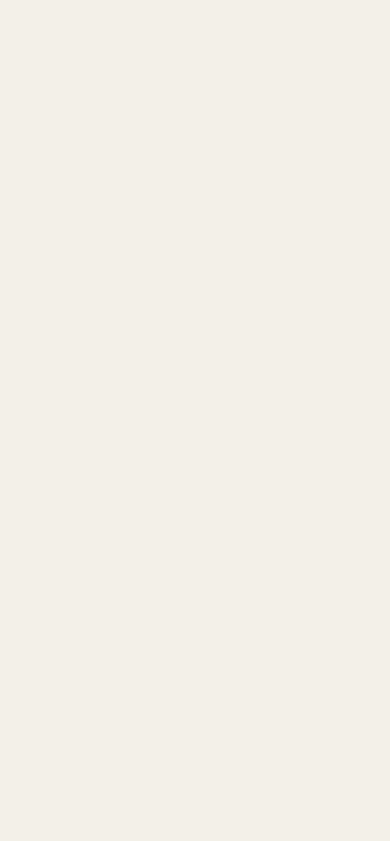
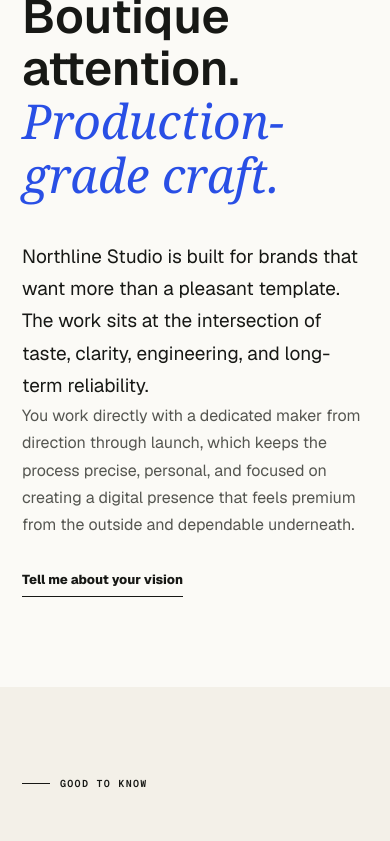
Before and after one commit to PeterwuSDE/peter-wu-studio, a Next.js app: page / in a window 390 px wide. Shown: the part 10900-11741 px from the top of the page. Before the commit the page ends 10209 px from the top, so only its background shows below. Built offline with nearby package versions, Linux system fonts and the light colour scheme.

Commit message:
Add website pricing section

```diff
--- a/app/MobileMenu.tsx
+++ b/app/MobileMenu.tsx
@@ -6,6 +6,7 @@
 
 const mobileLinks = [
   { href: "#services", label: "Services" },
+  { href: "#pricing", label: "Pricing" },
   { href: "#process", label: "Process" },
   { href: "#about", label: "About" },
   { href: "#contact", label: "Start a project" },
--- a/app/globals.css
+++ b/app/globals.css
@@ -122,6 +122,37 @@
 .service li { font: 9px var(--font-geist-mono); text-transform: uppercase; letter-spacing: .08em; padding: 9px 0; border-bottom: 1px solid var(--line); }
 .services-note { max-width: 640px; margin: 32px 0 0; color: #555651; font-size: 14px; line-height: 1.7; }
 
+.pricing-section { background: var(--paper-bright); }
+.pricing-heading { display: grid; grid-template-columns: minmax(0, 1.1fr) minmax(300px, .65fr); gap: clamp(60px, 9vw, 145px); align-items: end; margin-bottom: 78px; }
+.pricing-heading h2 { margin: 0; font-size: clamp(45px, 5.6vw, 88px); line-height: 1.08; letter-spacing: 0; font-weight: 600; }
+.pricing-heading > p { max-width: 540px; margin: 0 0 6px; color: #555651; font-size: 16px; line-height: 1.75; }
+.pricing-grid { display: grid; grid-template-columns: repeat(3, minmax(0, 1fr)); border-top: 1px solid var(--line); border-left: 1px solid var(--line); }
+.pricing-card { min-width: 0; padding: clamp(30px, 3vw, 46px); border-right: 1px solid var(--line); border-bottom: 1px solid var(--line); }
+.pricing-card-featured { background: var(--blue); color: white; }
+.pricing-card-topline { min-height: 22px; display: flex; justify-content: space-between; gap: 18px; font: 9px var(--font-geist-mono); text-transform: uppercase; letter-spacing: .11em; color: var(--blue); }
+.pricing-card-featured .pricing-card-topline { color: var(--lime); }
+.pricing-card-topline small { font: inherit; }
+.pricing-card h3 { min-height: 2.25em; margin: 32px 0 18px; font-size: clamp(29px, 3vw, 43px); line-height: 1.08; letter-spacing: 0; }
+.pricing-price { margin: 0; font: 10px var(--font-geist-mono); text-transform: uppercase; letter-spacing: .1em; font-weight: 650; }
+.pricing-description { min-height: 9.2em; margin: 38px 0 42px; color: #555651; font-size: 15px; line-height: 1.72; }
+.pricing-card-featured .pricing-description { color: rgba(255,255,255,.72); }
+.pricing-card h4 { margin: 0 0 15px; font: 9px var(--font-geist-mono); text-transform: uppercase; letter-spacing: .11em; }
+.pricing-card ul { list-style: none; margin: 0; padding: 0; border-top: 1px solid var(--line); }
+.pricing-card-featured ul { border-color: rgba(255,255,255,.24); }
+.pricing-card li { position: relative; padding: 11px 0 11px 15px; border-bottom: 1px solid var(--line); font-size: 12px; line-height: 1.5; }
+.pricing-card-featured li { border-color: rgba(255,255,255,.24); }
+.pricing-card li::before { content: ""; position: absolute; left: 0; top: 1.05rem; width: 4px; height: 4px; border-radius: 50%; background: var(--blue); }
+.pricing-card-featured li::before { background: var(--lime); }
+.pricing-support { display: grid; grid-template-columns: .9fr 1.1fr; gap: clamp(60px, 9vw, 145px); margin-top: 82px; padding-top: 50px; border-top: 1px solid var(--line); }
+.pricing-label { margin: 0 0 25px; font: 9px var(--font-geist-mono); text-transform: uppercase; letter-spacing: .11em; color: var(--blue); }
+.care-panel h3 { margin: 0 0 25px; font-size: clamp(29px, 3.5vw, 48px); line-height: 1.12; letter-spacing: 0; }
+.care-panel > p:last-child { max-width: 590px; margin: 0; color: #555651; font-size: 15px; line-height: 1.72; }
+.enhancements-panel dl { margin: 0; }
+.enhancements-panel dl > div { display: grid; grid-template-columns: 1fr auto; gap: 25px; padding: 15px 0; border-bottom: 1px solid var(--line); }
+.enhancements-panel dt, .enhancements-panel dd { margin: 0; font-size: 13px; line-height: 1.5; }
+.enhancements-panel dd { color: #555651; text-align: right; }
+.pricing-terms { max-width: 850px; margin: 60px 0 0; padding-top: 26px; border-top: 1px solid var(--line); color: #6a6b66; font-size: 12px; line-height: 1.7; }
+
 .process-section { background: var(--blue); color: white; display: grid; grid-template-columns: .9fr 1.1fr; gap: clamp(70px,10vw,160px); }
 .process-intro { position: sticky; top: 150px; align-self: start; }
 .process-intro > p:last-child { max-width: 390px; color: rgba(255,255,255,.65); line-height: 1.7; margin-top: 38px; }
@@ -190,6 +221,10 @@
   .hero-proof { width: 100%; bottom: auto; top: calc(100svh - 63px); }
   .service { grid-template-columns: 50px .7fr 1.3fr; }
   .service ul { grid-column: 3; }
+  .pricing-heading, .pricing-support { grid-template-columns: 1fr; }
+  .pricing-heading { gap: 42px; }
+  .pricing-grid { grid-template-columns: 1fr; }
+  .pricing-card h3, .pricing-description { min-height: 0; }
   .about-section { gap: 70px; }
 }
 
@@ -218,6 +253,12 @@
   .services-heading { margin-bottom: 60px; }
   .service { grid-template-columns: 36px 1fr; gap: 24px; padding: 40px 0; }
   .service > p, .service ul { grid-column: 2; }
+  .pricing-heading { margin-bottom: 55px; }
+  .pricing-card { padding: 32px 26px; }
+  .pricing-description { margin: 28px 0 32px; }
+  .pricing-support { gap: 55px; margin-top: 60px; padding-top: 42px; }
+  .enhancements-panel dl > div { grid-template-columns: 1fr; gap: 5px; }
+  .enhancements-panel dd { text-align: left; }
   .process-section { gap: 55px; }
   .process-intro { position: static; }
   .about-card { max-width: 420px; }
--- a/app/page.tsx
+++ b/app/page.tsx
@@ -31,6 +31,59 @@
     title: "Business Tools & Integrations",
     text: "A tailored suite of digital tools designed around the way your business works. From bookings and client intake to payments, content management, onboarding, and workflow integrations, we connect the systems that help you operate with greater clarity and efficiency.",
     tags: ["Booking & scheduling", "Forms & client intake", "Payments & deposits", "Workflow integrations"],
+  },
+];
+
+const pricingTiers = [
+  {
+    number: "01",
+    name: "The Essential",
+    price: "Starting from $1,500",
+    description: "A focused, beautifully considered website for an independent professional, emerging brand, or service-led business that needs a polished home online.",
+    features: [
+      "Up to 3 thoughtfully designed pages",
+      "Custom visual direction",
+      "Responsive development",
+      "Contact or inquiry setup",
+      "Foundational SEO and accessibility",
+      "Performance optimization",
+      "Domain and launch configuration",
+      "Two rounds of revisions",
+    ],
+  },
+  {
+    number: "02",
+    name: "The Signature",
+    price: "Starting from $3,500",
+    description: "A more complete digital presence with greater space for your story, work, services, and brand personality to unfold.",
+    featured: true,
+    features: [
+      "Everything in The Essential",
+      "Up to 7 custom-designed pages",
+      "Deeper content architecture",
+      "Enhanced galleries and visual storytelling",
+      "Refined interactions and motion",
+      "Selected third-party integrations",
+      "Expanded SEO foundations",
+      "Three rounds of revisions",
+      "Post-launch handover and guidance",
+    ],
+  },
+  {
+    number: "03",
+    name: "Business Tools & Integrations",
+    price: "Custom quote",
+    description: "A tailored suite of digital tools designed around the way your business operates. Commission it alongside a website or add it to an existing digital presence.",
+    features: [
+      "Booking and scheduling systems",
+      "Client intake and custom forms",
+      "Payments and deposits",
+      "Email and CRM integrations",
+      "Client onboarding workflows",
+      "Content management systems",
+      "Lightweight client portals",
+      "Custom business tools",
+    ],
   },
 ];
 
@@ -77,6 +130,7 @@
         </SectionLink>
         <nav className="desktop-nav" aria-label="Primary navigation">
           <SectionLink href="#services">Services</SectionLink>
+          <SectionLink href="#pricing">Pricing</SectionLink>
           <SectionLink href="#process">Process</SectionLink>
           <SectionLink href="#about">About</SectionLink>
         </nav>
@@ -149,6 +203,51 @@
         <p className="services-note">Built for service-led businesses, independent professionals, and growing teams. Every project is individually scoped, with deliverables, timeline, and investment defined in a clear proposal before work begins.</p>
       </section>
 
+      <section className="pricing-section section-pad" id="pricing">
+        <div className="pricing-heading">
+          <div>
+            <p className="section-kicker">Website investment</p>
+            <h2>Clear starting points.<br /><em>Thoughtfully tailored.</em></h2>
+          </div>
+          <p>Every Northline Studio project begins with a defined foundation, then evolves around your brand, content, and technical requirements. Following an initial conversation, you will receive a clear proposal outlining the scope, timeline, and investment.</p>
+        </div>
+
+        <div className="pricing-grid">
+          {pricingTiers.map((tier) => (
+            <article className={`pricing-card${tier.featured ? " pricing-card-featured" : ""}`} key={tier.name}>
+              <div className="pricing-card-topline"><span>{tier.number}</span>{tier.featured ? <small>Most popular</small> : null}</div>
+              <h3>{tier.name}</h3>
+              <p className="pricing-price">{tier.price}</p>
+              <p className="pricing-description">{tier.description}</p>
+              <h4>Includes</h4>
+              <ul>
+                {tier.features.map((feature) => <li key={feature}>{feature}</li>)}
+              </ul>
+            </article>
+          ))}
+        </div>
+
+        <div className="pricing-support">
+          <article className="care-panel">
+            <p className="pricing-label">Hosting & ongoing care</p>
+            <h3>Starting from $150/month</h3>
+            <p>A dependable technical foundation after launch. Managed care can include hosting, deployment, backups, software updates, security-minded maintenance, performance monitoring, and agreed content support.</p>
+          </article>
+          <article className="enhancements-panel">
+            <p className="pricing-label">Optional enhancements</p>
+            <dl>
+              <div><dt>Additional custom page</dt><dd>From $300</dd></div>
+              <div><dt>Website copywriting</dt><dd>From $600</dd></div>
+              <div><dt>Brand direction</dt><dd>From $850</dd></div>
+              <div><dt>Advanced SEO</dt><dd>From $500</dd></div>
+              <div><dt>Priority production timeline</dt><dd>Subject to availability</dd></div>
+            </dl>
+          </article>
+        </div>
+
+        <p className="pricing-terms">Every project is individually scoped. Third-party platform fees, subscriptions, paid fonts, and transaction fees are quoted separately when applicable. You retain ownership of the completed website and its original content upon final payment.</p>
+      </section>
+
       <section className="process-section section-pad" id="process">
         <div className="process-intro">
           <p className="section-kicker light">A focused process</p>
@@ -219,7 +318,7 @@
       <footer>
         <SectionLink className="brand footer-brand" href="#top" aria-label="Back to top"><NorthlineLogo className="brand-logo" /><span className="brand-name">Northline<br />Studio</span></SectionLink>
         <p>Design-led web experiences, secure hosting,<br />and managed care for brands with high standards.</p>
-        <div className="footer-links"><SectionLink href="#services">Services</SectionLink><SectionLink href="#about">About</SectionLink><SectionLink href="#contact">Contact</SectionLink></div>
+        <div className="footer-links"><SectionLink href="#services">Services</SectionLink><SectionLink href="#pricing">Pricing</SectionLink><SectionLink href="#about">About</SectionLink><SectionLink href="#contact">Contact</SectionLink></div>
         <div className="footer-bottom"><span>© {new Date().getFullYear()} Northline Studio</span><span>Designed with care. Built to last.</span><SectionLink href="#top">Back to top ↑</SectionLink></div>
       </footer>
     </main>
```
Also changed, not shown: 1 other file (tests, documents, lock files or other folders).
